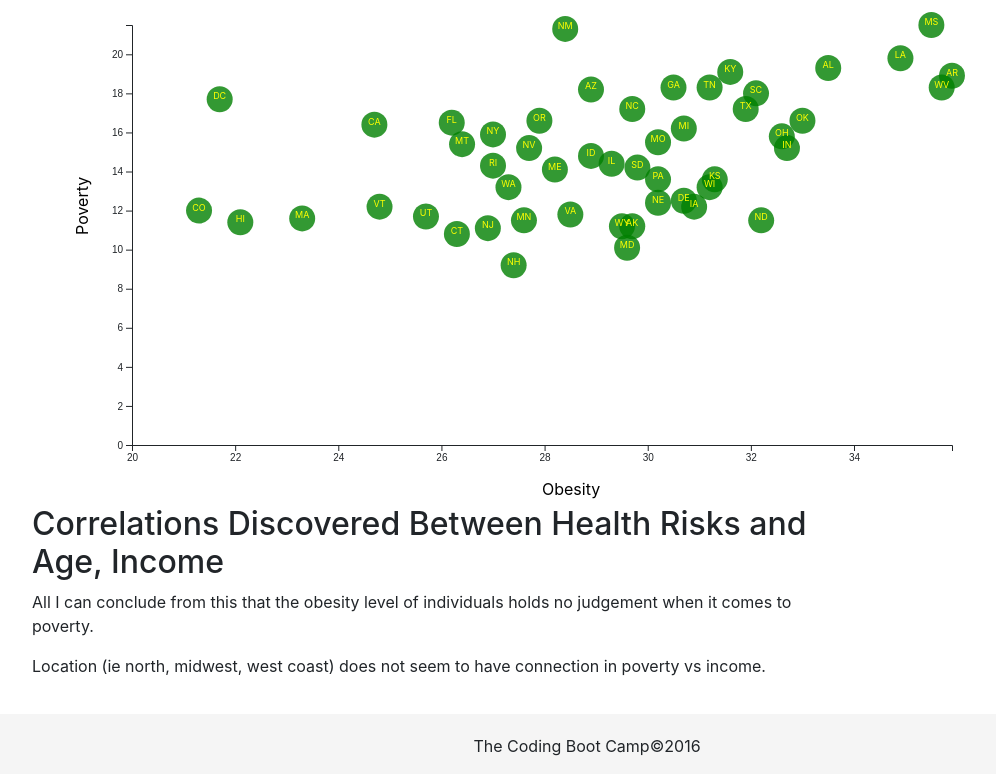
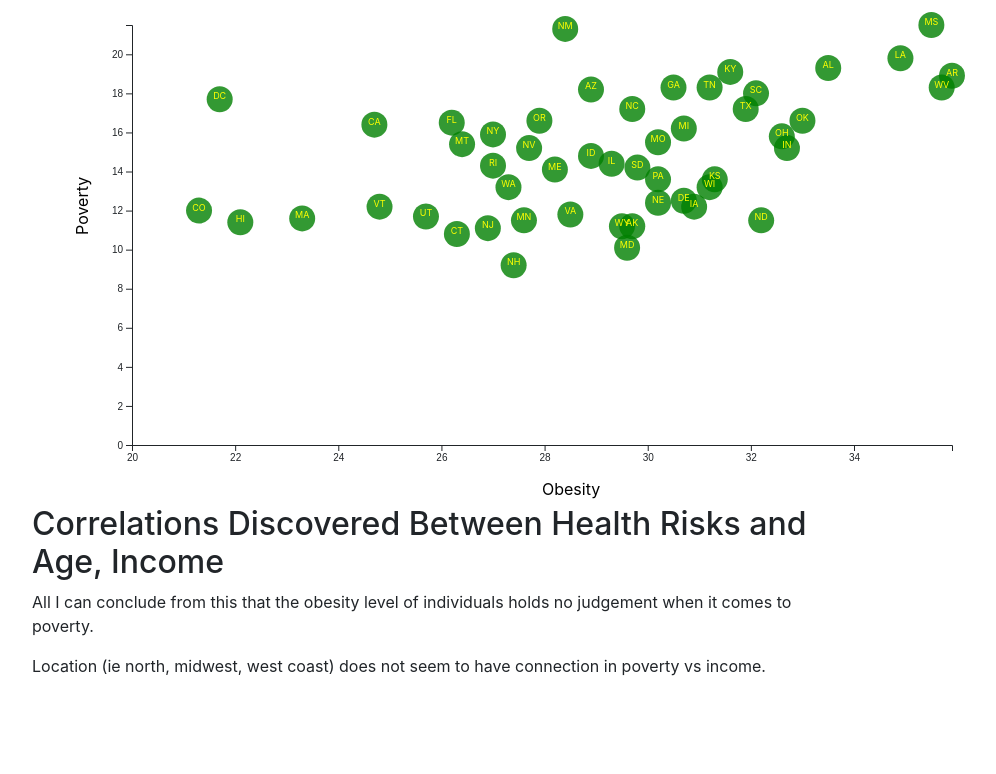
Before and after one commit to jennifer-powell/D3-Challenge, a plain HTML site: page D3_data_journalism/StarterCode/index.html in a window 1280 px wide. Shown: the part 51-825 px from the top of the page, without its empty margins (53-1049 px from the left). Drawn offline with nearby package versions, Linux system fonts and the light colour scheme.

Commit message:
updating

```diff
--- a/D3_data_journalism/StarterCode/index.html
+++ b/D3_data_journalism/StarterCode/index.html
@@ -37,10 +37,7 @@
     </div>
   </div>
 
-  <!-- Footer-->
-  <div id="footer">
-    <p>The Coding Boot Camp&copy;2016</p>
-  </div>
+
   <script src="https://code.jquery.com/jquery-3.3.1.slim.min.js" integrity="sha384-q8i/X+965DzO0rT7abK41JStQIAqVgRVzpbzo5smXKp4YfRvH+8abtTE1Pi6jizo" crossorigin="anonymous"></script>
   <script src="https://cdnjs.cloudflare.com/ajax/libs/popper.js/1.14.3/umd/popper.min.js" integrity="sha384-ZMP7rVo3mIykV+2+9J3UJ46jBk0WLaUAdn689aCwoqbBJiSnjAK/l8WvCWPIPm49" crossorigin="anonymous"></script>
   <script src="https://stackpath.bootstrapcdn.com/bootstrap/4.1.3/js/bootstrap.min.js" integrity="sha384-ChfqqxuZUCnJSK3+MXmPNIyE6ZbWh2IMqE241rYiqJxyMiZ6OW/JmZQ5stwEULTy" crossorigin="anonymous"></script>
```
Also changed, not shown: 1 other file.
